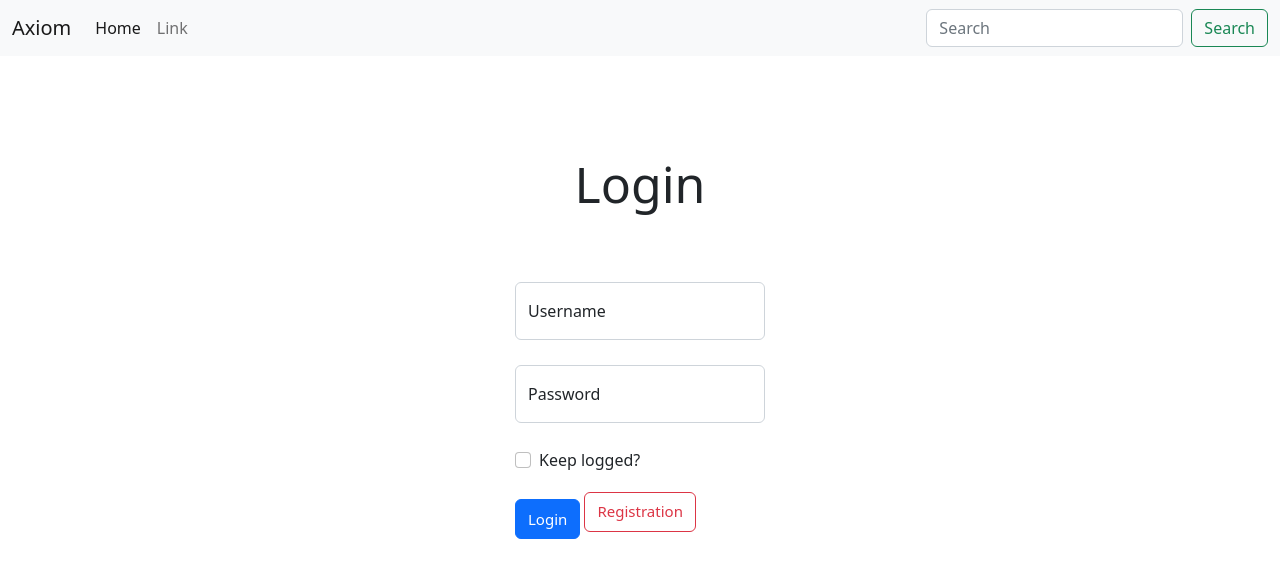
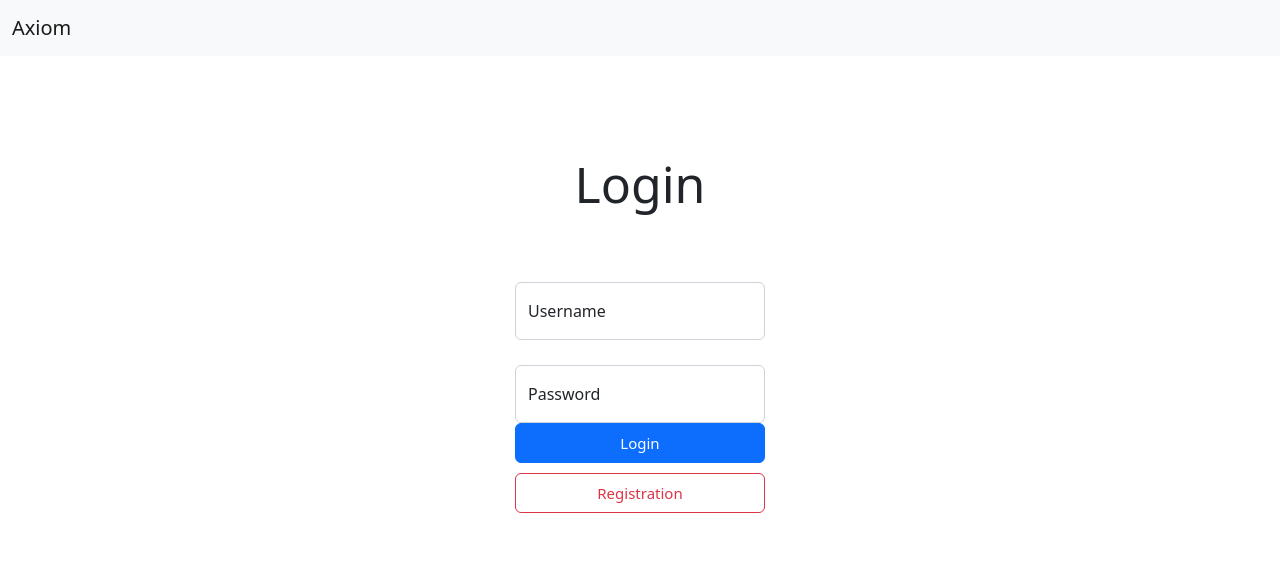
Before and after one commit to matteoppet/password-manager, a Flask app: page /login in a window 1280 px wide. Shown: the top 578 px of the page. Run offline with Flask 2, Linux system fonts and the light colour scheme; some libraries are stand-ins or nearby versions.

Commit message:
Completed login function, fixed CSS multi-browser

```diff
--- a/app.py
+++ b/app.py
@@ -1,16 +1,32 @@
-from flask import Flask, render_template, redirect, url_for
+from flask import Flask, render_template, redirect, session
 from cs50 import SQL
+from flask_session import Session
+
 
 app = Flask(__name__)
 app.config['SECRET_KEY'] = '234/423/3wsd9/214asd/2asdj3w2'
+
 app.config["TEMPLATES_AUTO_RELOAD"] = True
+
+app.config["SESSION_PERMANENT"] = False
+app.config["SESSION_TYPE"] = "filesystem"
+Session(app)
+
 
 db = SQL('sqlite:///database.db')
 
+
+# Registration of Blueprint
 from auth import auth
+from views import views
 
 app.register_blueprint(auth, url_prefix="/")
+app.register_blueprint(views, url_prefix="/")
 
-@app.route("/")
-def index():
-    return render_template("index.html")
+
+@app.after_request
+def after_request(response):
+    response.headers["Cache-Control"] = "no-cache, no-store, must-revalidate"
+    response.headers["Expires"] = 0
+    response.headers["Pragma"] = "no-cache"
+    return response
--- a/auth.py
+++ b/auth.py
@@ -1,17 +1,32 @@
-from flask import Blueprint, render_template, request, redirect, url_for, flash
+from flask import Blueprint, render_template, request, redirect, url_for, flash, session
 from werkzeug.security import check_password_hash, generate_password_hash
 from app import db
 
+
 auth = Blueprint('auth', __name__)
+
 
 @auth.route('/login', methods=['GET', 'POST'])
 def login():
+
+    session.clear()
+
     if request.method == "POST":
         username = request.form.get("username")
+        password = request.form.get("login-password")
+        keepLogged = request.form.get("checkbox")
 
-        print("Login Function: " + username)
+        search_user = db.execute("SELECT id, username, hash FROM users WHERE username = ?", username)
+
+        if len(search_user) != 1 or not check_password_hash(search_user[0]["hash"], password):
+            flash("Username or Password incorrect.", "error")
+        else:
+            session["user_id"] = search_user[0]["id"]
+
+            return redirect("/")
 
     return render_template('auth/login.html')
+
 
 @auth.route('/register', methods=['GET', 'POST'])
 def register():
--- a/static/style.css
+++ b/static/style.css
@@ -8,13 +8,15 @@
 }
 
 
-/* Registration stuff */
+/* Registration Modal stuff */
 /* Modal register is the button in login page for open the modal */
 #modalRegister {
     margin-top: 10px;
     height: 40px;
     font-size: 15px;
-    width: -moz-available;
+    width: -moz-available;          /* For Mozzila */
+    width: -webkit-fill-available;  /* For Chrome */
+    width: stretch;                 /* Unprefixed */
     text-align: center;
 }
 
@@ -46,9 +48,10 @@
 }
 
 #submit {
-    margin-top: 25px;
     height: 40px;
     font-size: 15px;
-    width: -moz-available;
+    width: -moz-available;          /* For Mozzila */
+    width: -webkit-fill-available;  /* For Chrome */
+    width: stretch;                 /* Unprefixed */
     text-align: center;
 }
--- a/templates/auth/login.html
+++ b/templates/auth/login.html
@@ -16,12 +16,8 @@
                 <label for="username">Username</label>
             </div>
             <div class="form-floating">
-                <input type="password" class="form-control" id="password" name="password" placeholder="Enter a password" autocomplete='off' required>
+                <input type="password" class="form-control" id="login-password" name="login-password" placeholder="Enter a password" autocomplete='off' required>
                 <label for="password">Password</label>
-            </div>
-            <div class="form-check">
-                <input class="form-check-input" type="checkbox" value="1" id="checkbox">
-                <label class="form-check-label" for="checkbox">Keep logged?</label>
             </div>
             <button type="submit" class="btn btn-primary" id="submit">Login</button>
             <button type="button" class="btn btn-outline-danger" id="modalRegister" data-bs-toggle="modal" data-bs-target="#BackdropRegister">Registration</button>
--- a/templates/layout.html
+++ b/templates/layout.html
@@ -17,6 +17,7 @@
     <nav class="navbar navbar-expand-lg bg-light">
         <div class="container-fluid">
             <a class="navbar-brand" href="#">Axiom</a>
+            {% if session["user_id"] %}
                 <button class="navbar-toggler" type="button" data-bs-toggle="collapse" data-bs-target="#navbarSupportedContent" aria-controls="navbarSupportedContent" aria-expanded="false" aria-label="Toggle navigation">
                     <span class="navbar-toggler-icon"></span>
                 </button>
@@ -34,6 +35,7 @@
                         <button class="btn btn-outline-success" type="submit">Search</button>
                     </form>
                 </div>
+            {% endif %}
         </div>
     </nav>
 
```
Also changed, not shown: helper.py (added, +16 -0 lines), templates/auth/registration.html (deleted, +0 -32 lines), views.py (added, +12 -0 lines), database.db. Lines whose indentation alone changed are shown as unchanged.
